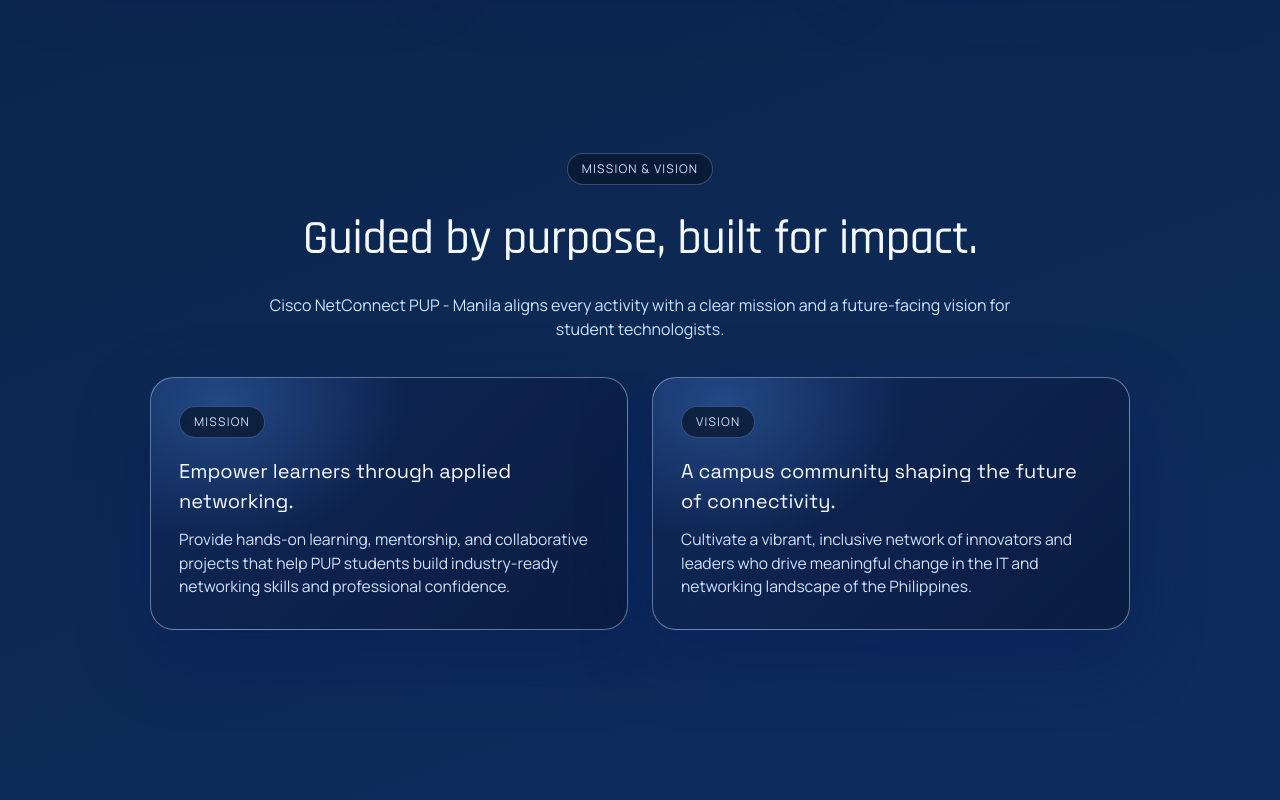
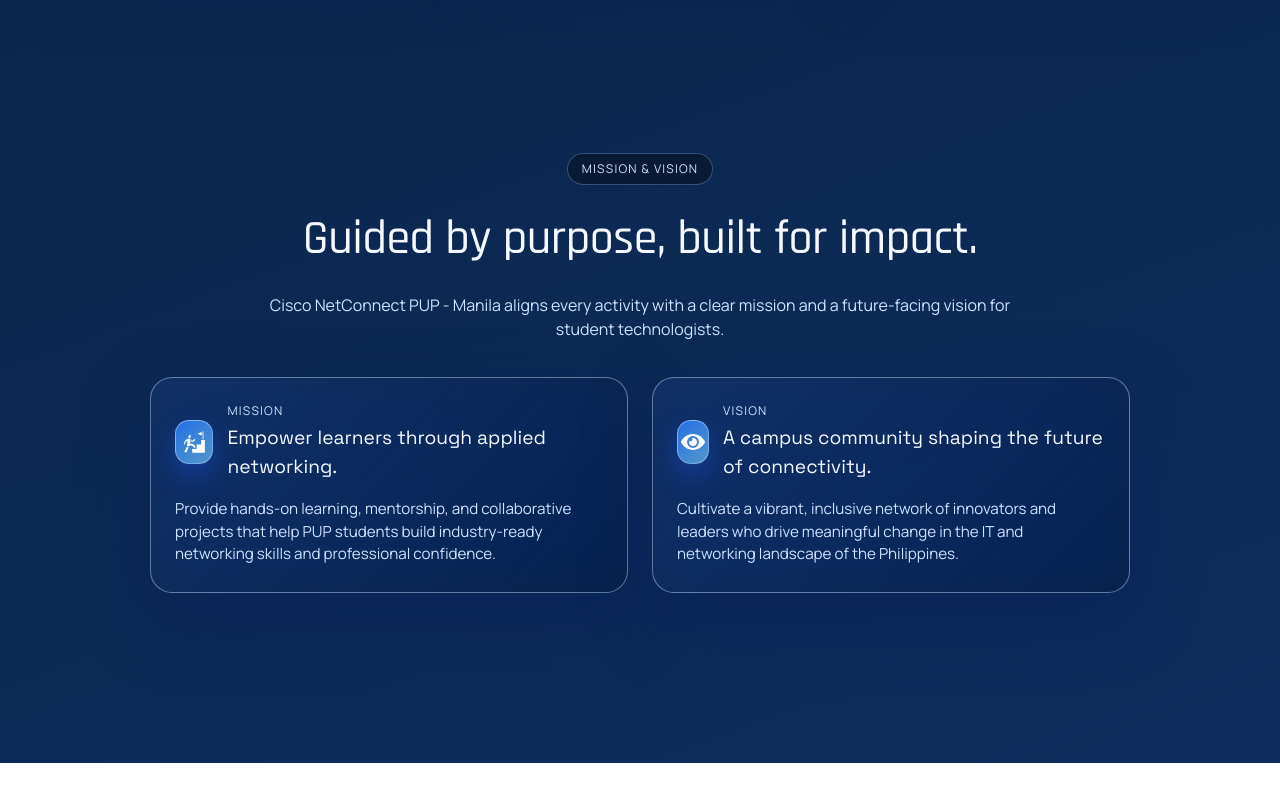
Before and after one commit to red-sakai/cncp-cms-website, a Next.js app: page / in a window 1280 px wide. Shown: the part 1724-2524 px from the top of the page. After the commit the page ends 2487 px from the top, so only its background shows below. Built offline with nearby package versions, Linux system fonts and the light colour scheme.

Commit message:
feat: enhance Mission & Vision section with icons and improved layout; update styles for better visual appeal

```diff
--- a/app/components/section/MissionVision.tsx
+++ b/app/components/section/MissionVision.tsx
@@ -1,3 +1,6 @@
+import { GiStairsGoal } from "react-icons/gi";
+import { FaEye } from "react-icons/fa";
+
 export default function MissionVision() {
   return (
     <section className="mission" id="mission">
@@ -13,16 +16,30 @@
 
         <div className="mission-grid">
           <article className="mission-card">
-            <span className="mission-label">Mission</span>
-            <h3>Empower learners through applied networking.</h3>
+            <div className="mission-card-head">
+              <div className="mission-icon" aria-hidden="true">
+                <GiStairsGoal />
+              </div>
+              <div>
+                <span className="mission-label">Mission</span>
+                <h3>Empower learners through applied networking.</h3>
+              </div>
+            </div>
             <p>
               Provide hands-on learning, mentorship, and collaborative projects that help
               PUP students build industry-ready networking skills and professional confidence.
             </p>
           </article>
           <article className="mission-card">
-            <span className="mission-label">Vision</span>
-            <h3>A campus community shaping the future of connectivity.</h3>
+            <div className="mission-card-head">
+              <div className="mission-icon" aria-hidden="true">
+                <FaEye />
+              </div>
+              <div>
+                <span className="mission-label">Vision</span>
+                <h3>A campus community shaping the future of connectivity.</h3>
+              </div>
+            </div>
             <p>
               Cultivate a vibrant, inclusive network of innovators and leaders who drive
               meaningful change in the IT and networking landscape of the Philippines.
--- a/app/globals.css
+++ b/app/globals.css
@@ -713,14 +713,27 @@
 
 .mission-card {
   position: relative;
-  padding: 28px 28px 30px;
-  border-radius: 24px;
+  padding: 24px 24px 26px;
+  border-radius: 22px;
   border: 1px solid rgba(198, 228, 255, 0.45);
-  background: radial-gradient(260px 200px at 15% 10%, rgba(86, 160, 255, 0.28), transparent 70%),
-    linear-gradient(135deg, rgba(18, 40, 90, 0.75), rgba(7, 20, 50, 0.6));
+  background: linear-gradient(135deg, rgba(24, 52, 104, 0.68), rgba(10, 24, 54, 0.5));
   box-shadow: 0 26px 70px rgba(7, 26, 90, 0.42);
+  backdrop-filter: blur(22px) saturate(145%);
   text-align: left;
+  overflow: hidden;
   transition: transform 0.3s ease, box-shadow 0.3s ease, border-color 0.3s ease;
+}
+
+.mission-card::after {
+  content: "";
+  position: absolute;
+  inset: -20% -30% auto auto;
+  width: 180px;
+  height: 180px;
+  background: radial-gradient(closest-side, rgba(119, 211, 255, 0.4), transparent 70%);
+  opacity: 0.85;
+  transform: translate(20%, -30%);
+  pointer-events: none;
 }
 
 .mission-card:hover {
@@ -729,31 +742,45 @@
   box-shadow: 0 32px 78px rgba(8, 32, 110, 0.55);
 }
 
+.mission-card-head {
+  display: flex;
+  align-items: center;
+  gap: 14px;
+  margin-bottom: 16px;
+}
+
+.mission-icon {
+  width: 44px;
+  height: 44px;
+  border-radius: 14px;
+  display: grid;
+  place-items: center;
+  font-size: 24px;
+  color: #ffffff;
+  background: linear-gradient(140deg, rgba(43, 123, 255, 0.85), rgba(119, 211, 255, 0.65));
+  box-shadow: 0 12px 26px rgba(29, 91, 255, 0.35);
+  border: 1px solid rgba(198, 228, 255, 0.45);
+}
+
 .mission-label {
-  display: inline-flex;
-  align-items: center;
-  gap: 8px;
-  padding: 6px 14px;
-  border-radius: 999px;
-  font-size: 12px;
+  display: block;
+  font-size: 0.75rem;
   text-transform: uppercase;
   letter-spacing: 1.2px;
-  background: rgba(8, 20, 40, 0.7);
   color: var(--text-300);
-  border: 1px solid rgba(120, 170, 255, 0.35);
-  width: fit-content;
+  margin-bottom: 4px;
 }
 
 .mission-card h3 {
-  margin: 18px 0 12px;
-  font-size: 1.25rem;
+  margin: 0;
+  font-size: 1.2rem;
   font-family: "Space Grotesk", sans-serif;
 }
 
 .mission-card p {
   margin: 0;
   color: var(--text-300);
-  font-size: 0.98rem;
+  font-size: 0.95rem;
 }
 
 
```
